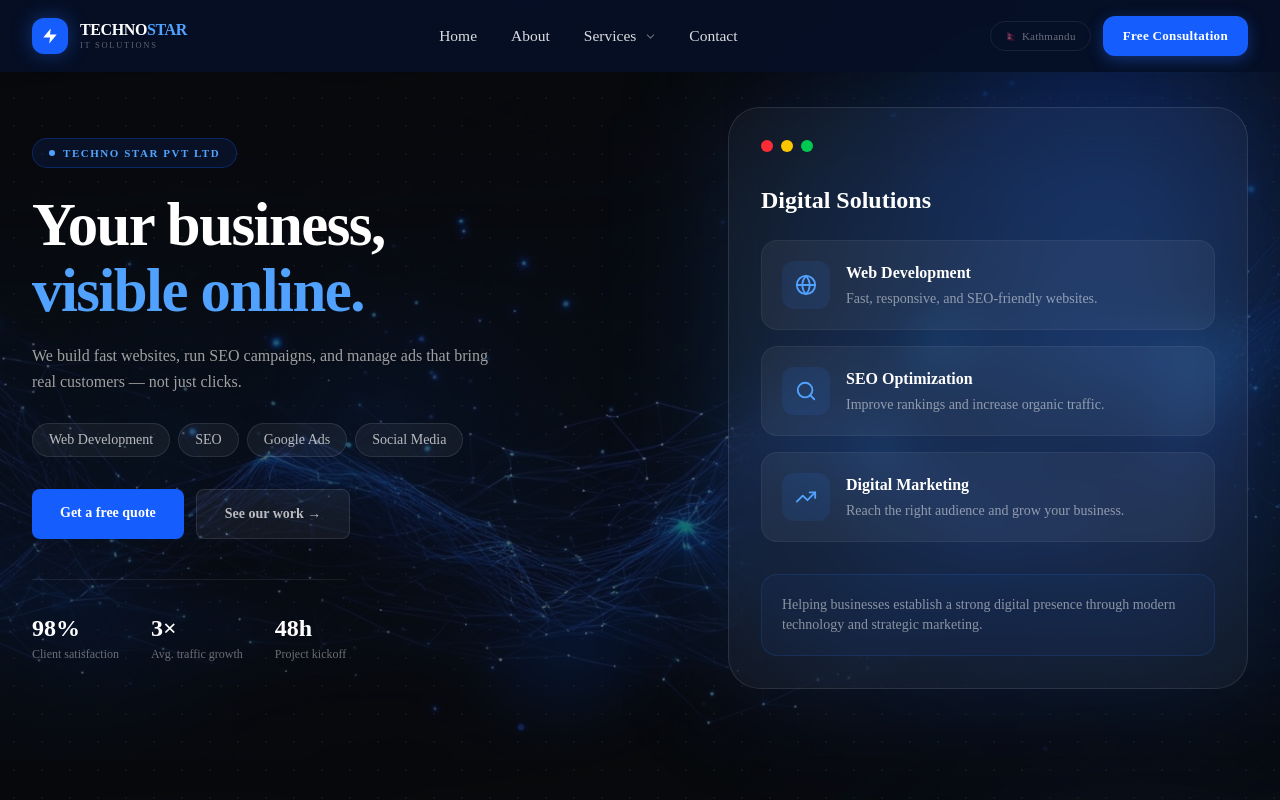
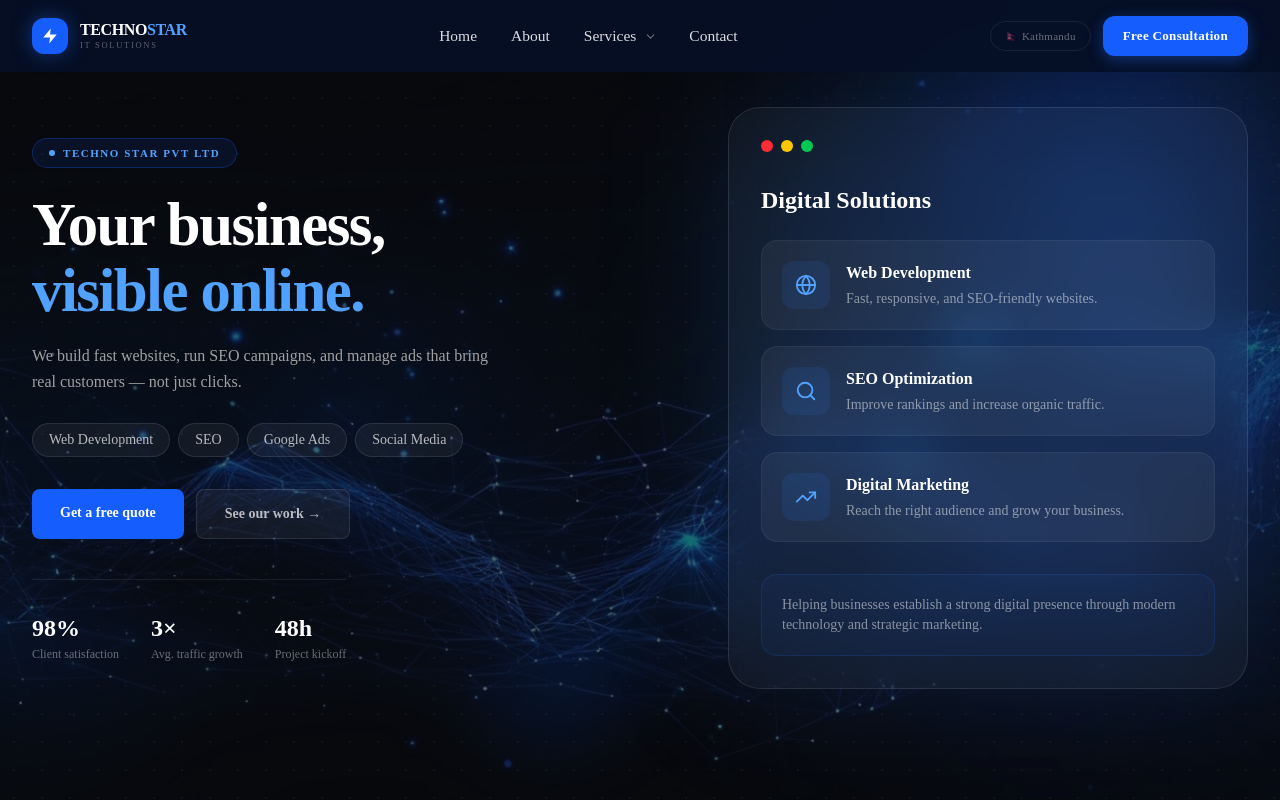
Before and after one commit to Zhaskii/TechnoStart, a Next.js app: page / in a window 1280 px wide. Shown: the top 800 px of the page. Built offline with nearby package versions, Linux system fonts and the light colour scheme.

Commit message:
hero bg fixed

```diff
--- a/app/components/Hero.tsx
+++ b/app/components/Hero.tsx
@@ -52,7 +52,7 @@ export default function Hero({ bgImage, bgOverlayOpacity = 0.6 }: HeroProps) {
       style={{
         backgroundImage: bgImageUrl ? `url(${bgImageUrl})` : "none",
         backgroundColor: bgImageUrl ? "transparent" : "#0D0D0D",
-        backgroundSize: "contain",
+        backgroundSize: "cover",
         backgroundPosition: "center",
       }}
     >
```
